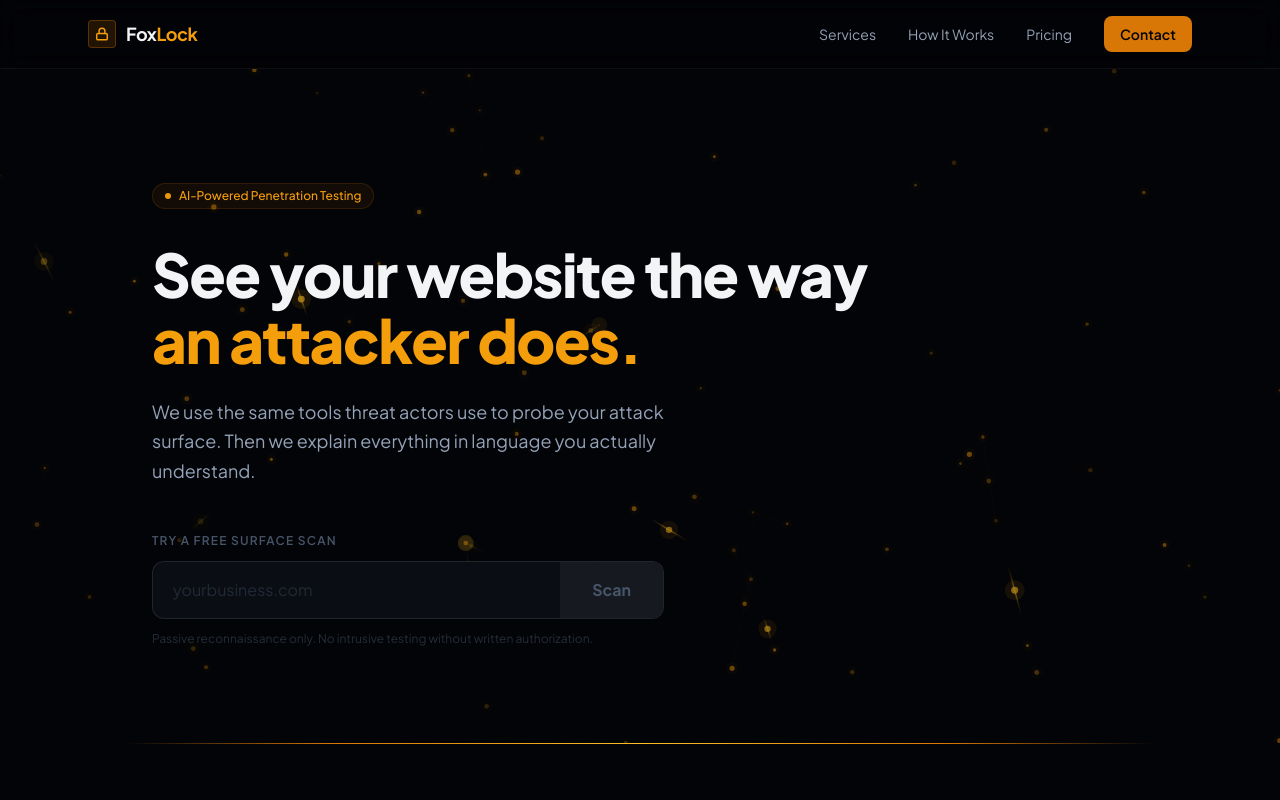
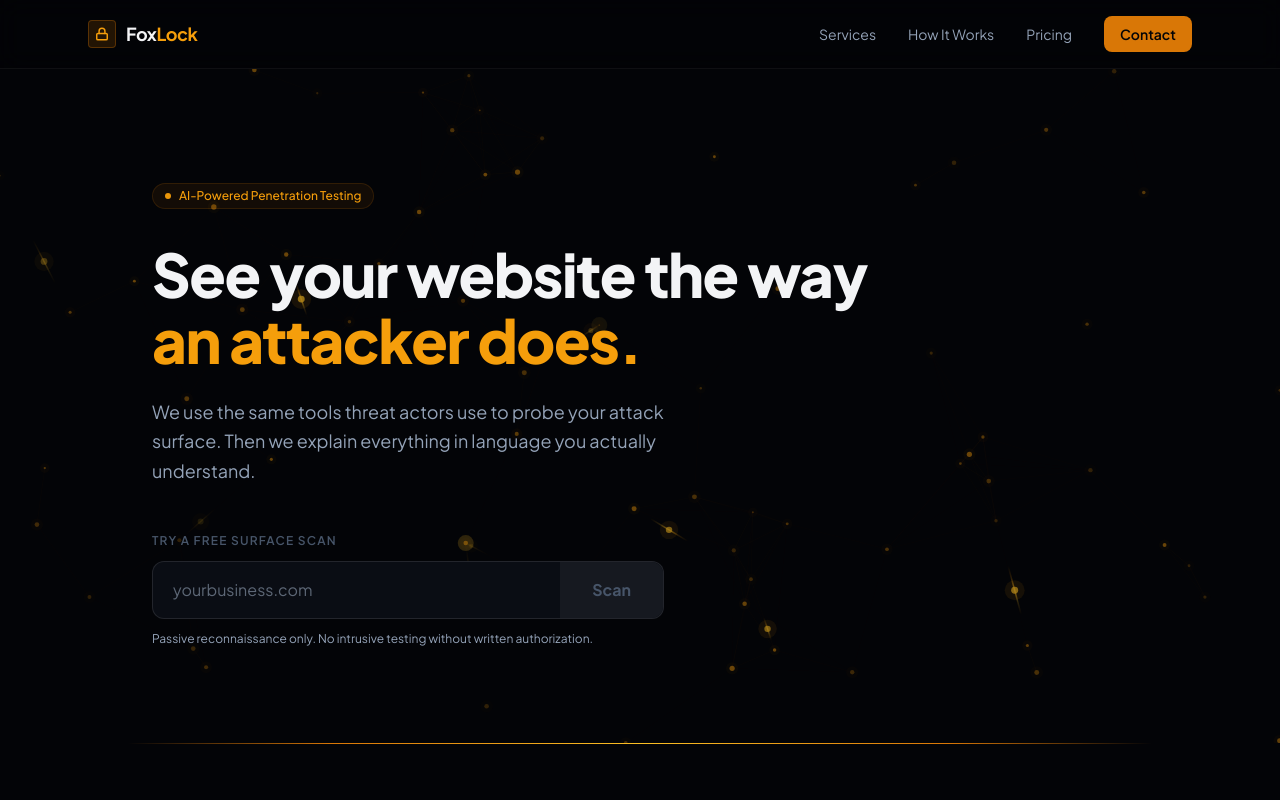
Before and after one commit to lakotafox/foxlock, a Next.js app: page / in a window 1280 px wide. Shown: the top 800 px of the page. Built offline with nearby package versions, Linux system fonts and the light colour scheme.

Commit message:
Fix low contrast text on hero section
Co-Authored-By: Claude Opus 4.6 <noreply@anthropic.com>

```diff
--- a/src/app/page.tsx
+++ b/src/app/page.tsx
@@ -108,7 +108,7 @@ export default function Home() {
                     value={url}
                     onChange={(e) => setUrl(e.target.value)}
                     placeholder="yourbusiness.com"
-                    className="flex-1 bg-transparent px-5 py-4 text-white placeholder-ghost/40 focus:outline-none"
+                    className="flex-1 bg-transparent px-5 py-4 text-white placeholder-steel/60 focus:outline-none"
                     disabled={loading}
                   />
                   <button
@@ -131,7 +131,7 @@ export default function Home() {
                 </div>
                 {error && <p className="mt-3 text-red-400 text-sm">{error}</p>}
               </form>
-              <p className="text-ghost/50 text-xs mt-3">
+              <p className="text-steel text-xs mt-3">
                 Passive reconnaissance only. No intrusive testing without written authorization.
               </p>
             </div>
```
